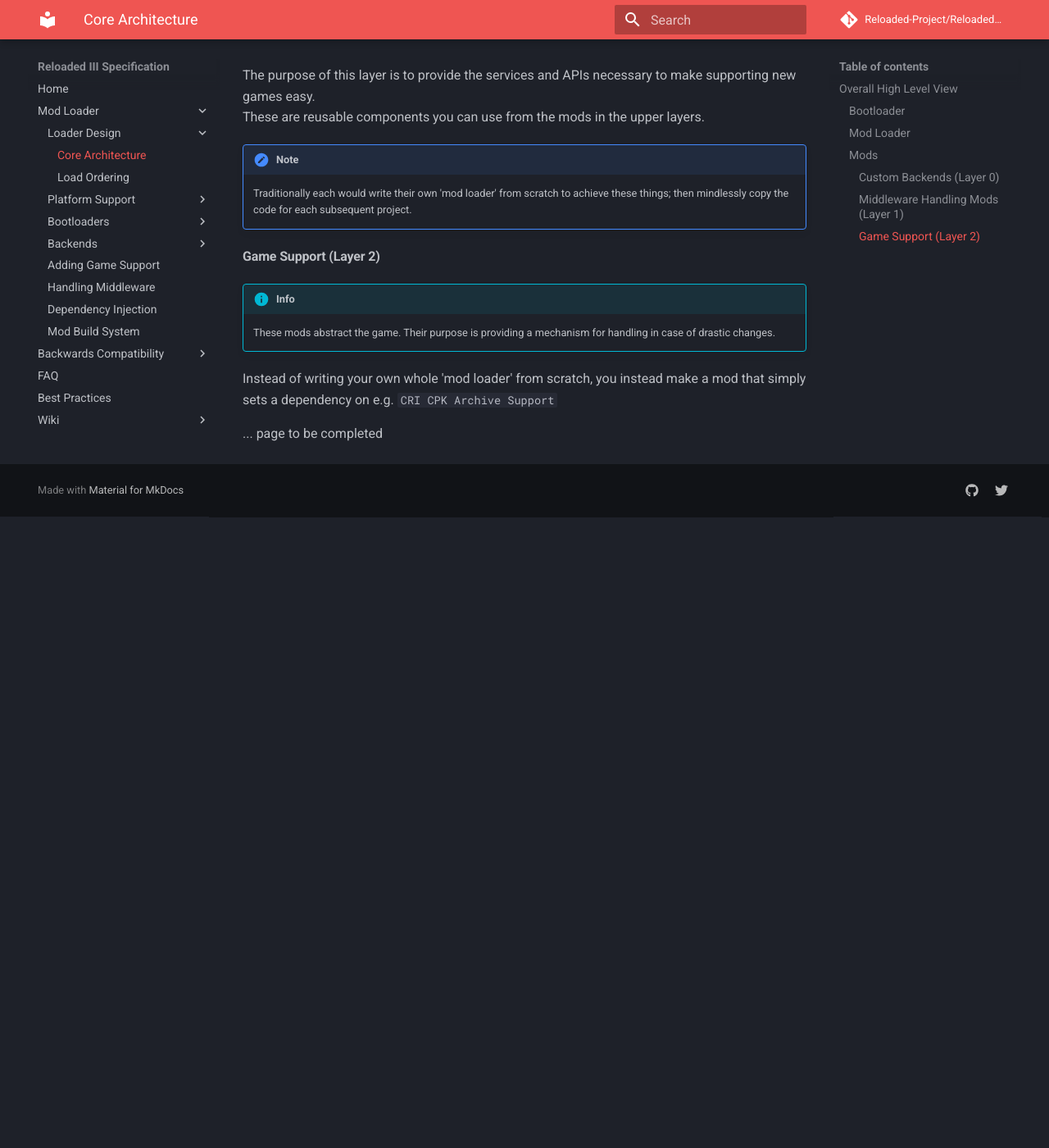
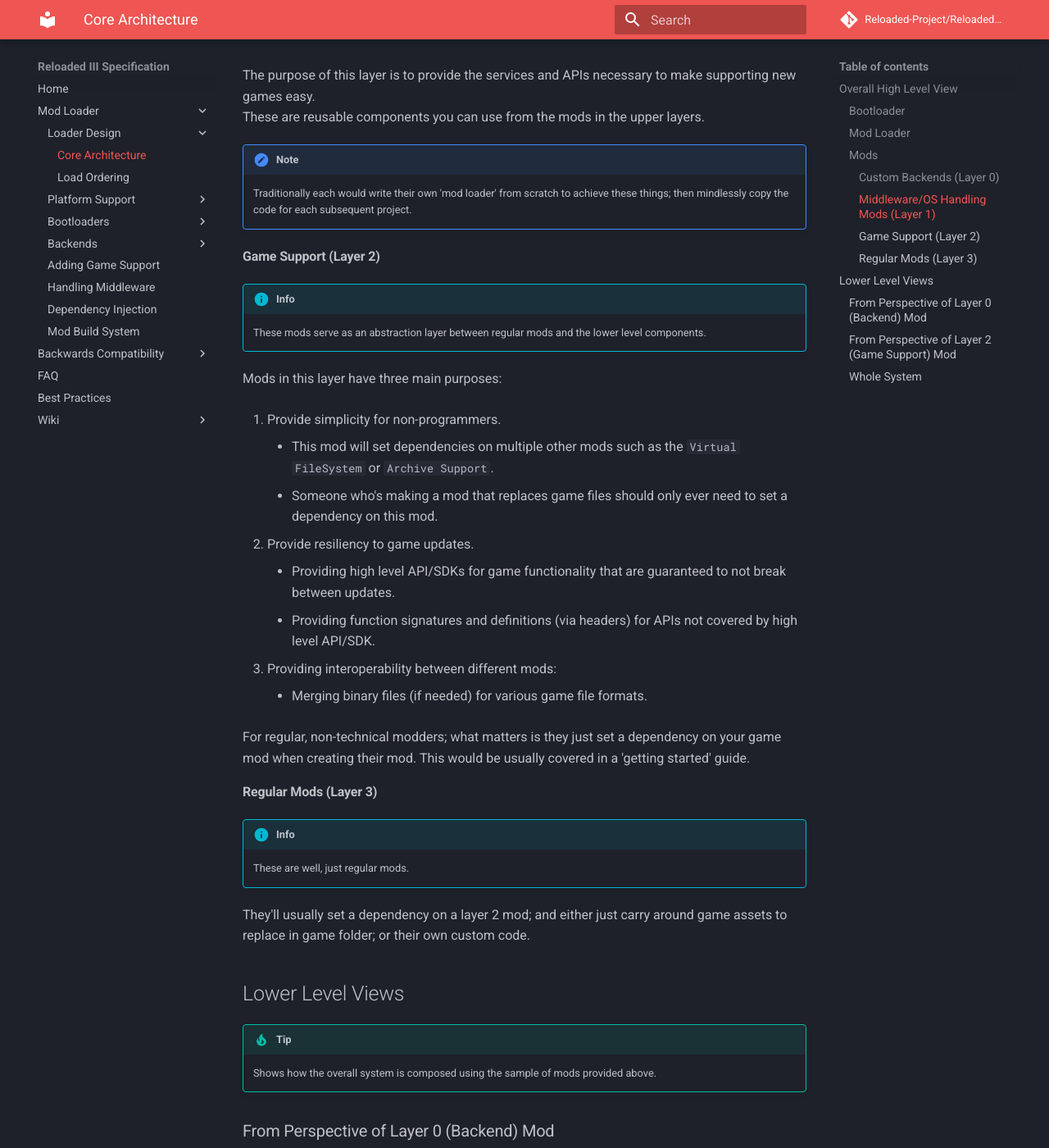
Before and after one commit to Reloaded-Project/Reloaded-III, an MkDocs documentation site: the page built from docs/Loader/Core-Architecture.md, in a window 1280 px wide and 1400 px high, scrolled down 2977 px. Shown: the whole window at 82% size. Built offline with MkDocs 1.6.1 and Material for MkDocs 9.7.7, drawn with Linux system fonts in a browser that asks for light colours; comment, search, counter and statistics services are not loaded; before the commit the page ends 3607 px from its top, so only the background shows below that; some of the changed text lies outside the part shown.

Commit message:
Finished: Core Architecture

````diff
--- a/docs/Loader/Core-Architecture.md
+++ b/docs/Loader/Core-Architecture.md
@@ -108,7 +108,7 @@
 
 For more information see [Backends](./Backends/About.md).
 
-#### Middleware Handling Mods (Layer 1)
+#### Middleware/OS Handling Mods (Layer 1)
 
 !!! info
 
@@ -133,10 +133,133 @@
 
 !!! info
 
-    These mods abstract the game. Their purpose is providing a mechanism for handling in case of drastic changes.
+    These mods serve as an abstraction layer between regular mods and the lower level components.
 
+Mods in this layer have three main purposes:
 
-Instead of writing your own whole 'mod loader' from scratch, you instead make a mod that simply sets a dependency on
-e.g. `CRI CPK Archive Support`
+1. Provide simplicity for non-programmers.
+    - This mod will set dependencies on multiple other mods such as the `Virtual FileSystem` or `Archive Support`.
+    - Someone who's making a mod that replaces game files should only ever need to set a dependency on this mod.
 
-... page to be completed
+2. Provide resiliency to game updates.
+    - Providing high level API/SDKs for game functionality that are guaranteed to not break between updates.
+    - Providing function signatures and definitions (via headers) for APIs not covered by high level API/SDK.
+
+3. Providing interoperability between different mods:
+    - Merging binary files (if needed) for various game file formats.
+
+For regular, non-technical modders; what matters is they just set a dependency on
+your game mod when creating their mod. This would be usually covered in a 'getting started' guide.
+
+#### Regular Mods (Layer 3)
+
+!!! info
+
+    These are well, just regular mods.
+
+They'll usually set a dependency on a layer 2 mod; and either just carry around game assets
+to replace in game folder; or their own custom code.
+
+## Lower Level Views
+
+!!! tip
+
+    Shows how the overall system is composed using the sample of mods provided above.
+
+### From Perspective of Layer 0 (Backend) Mod
+
+```mermaid
+sequenceDiagram
+
+    % Define Items
+    participant Mod Loader
+    participant .NET Backend
+    participant Cool .NET Code Mod
+
+    % Define Actions
+    Mod Loader->>.NET Backend: Load Mod
+    .NET Backend->>Mod Loader: Register Backend 'coreclr-latest'
+    Mod Loader->>.NET Backend: Request to Load 'Cool .NET Code Mod' (via 'coreclr-latest')
+    .NET Backend->>Cool .NET Code Mod: Load the Mod
+```
+
+The mod loader loads the mod. The backend mod uses a loader API to say 'hi, I can handle this [backend](./Backends/About.md#custom-backends)'.
+
+Down the road when the loader tries to load `Cool .NET Code Mod`, it sees it has backend `coreclr-latest` declared in its config and
+delegates loading to registered handler (`.NET Backend`).
+
+### From Perspective of Layer 2 (Game Support) Mod
+
+```mermaid
+sequenceDiagram
+
+    % Define Items
+    participant Mod Loader
+    participant Virtual FileSystem (VFS)
+    participant CRI CPK Archive Support
+    participant Persona 5 Royal Support
+    participant Joker Costume
+
+    % Define Actions
+    Mod Loader->>Persona 5 Royal Support: Load Mod
+    Persona 5 Royal Support->>Mod Loader: Request CRI CPK Archive Support API
+    Mod Loader->>Persona 5 Royal Support: Receive CRI CPK Archive Support Instance
+
+    Mod Loader->>Joker Costume: Load Mod
+    Mod Loader-->Persona 5 Royal Support: Notification: 'Loaded Joker Costume'
+    Persona 5 Royal Support->>CRI CPK Archive Support: Add Files from 'Joker Costume' to CPK Archive (via API)
+```
+
+The `Mod Loader` loads the `Persona 5 Royal Support` Module as normal.
+
+When down the road the loader loads the `Joker Costume` mod; an event `'ModLoaded'` is fired.
+
+The `Persona 5 Royal Support` mod picks up the notification, sees the mod included some folder to be added to the CPK
+Archive and calls the `CRI CPK Archive Support API` to map that folder.
+
+!!! note
+
+    The 'mod was loaded' callback is fired for every mod out there; to enable interactions of this kind.
+
+### Whole System
+
+!!! info
+
+    A top down overview of the overall loading procedure.
+
+!!! note
+
+    This has been slightly simplified to exclude the lower level interactions necessary to load Backend based
+    (Cool .NET Mod) and non-Code based (Joker Costume) mods shown above. Look above to see how that's handled more closely.
+
+```mermaid
+sequenceDiagram
+
+    % Define Items
+    participant Mod Loader
+    participant .NET Backend
+    participant Virtual FileSystem (VFS)
+    participant CRI CPK Archive Support
+    participant Persona 5 Royal Support
+    participant Cool .NET Code Mod
+    participant Joker Costume
+
+    % Define Actions
+    Mod Loader->>.NET Backend: Load Mod
+    .NET Backend->>Mod Loader: Register Backend
+
+    Mod Loader->>Virtual FileSystem (VFS): Load Mod
+    Virtual FileSystem (VFS)->>Mod Loader: Register API
+
+    Mod Loader->>CRI CPK Archive Support: Load Mod
+    CRI CPK Archive Support->>Mod Loader: Request VFS API
+    Mod Loader->>CRI CPK Archive Support: Receive VFS Instance
+    CRI CPK Archive Support->>Mod Loader: Register API
+
+    Mod Loader->>Persona 5 Royal Support: Load Mod
+    Persona 5 Royal Support->>Mod Loader: Request CRI CPK API
+    Mod Loader->>Persona 5 Royal Support: Receive CRI CPK Instance
+
+    Mod Loader->>Cool .NET Code Mod: Load Mod via .NET Backend Mod
+    Mod Loader->>Joker Costume: Load Mod via Persona 5 Royal Support
+```
````
Also changed, not shown: docs/Loader/Backends/About.md (+2 -0 lines).
